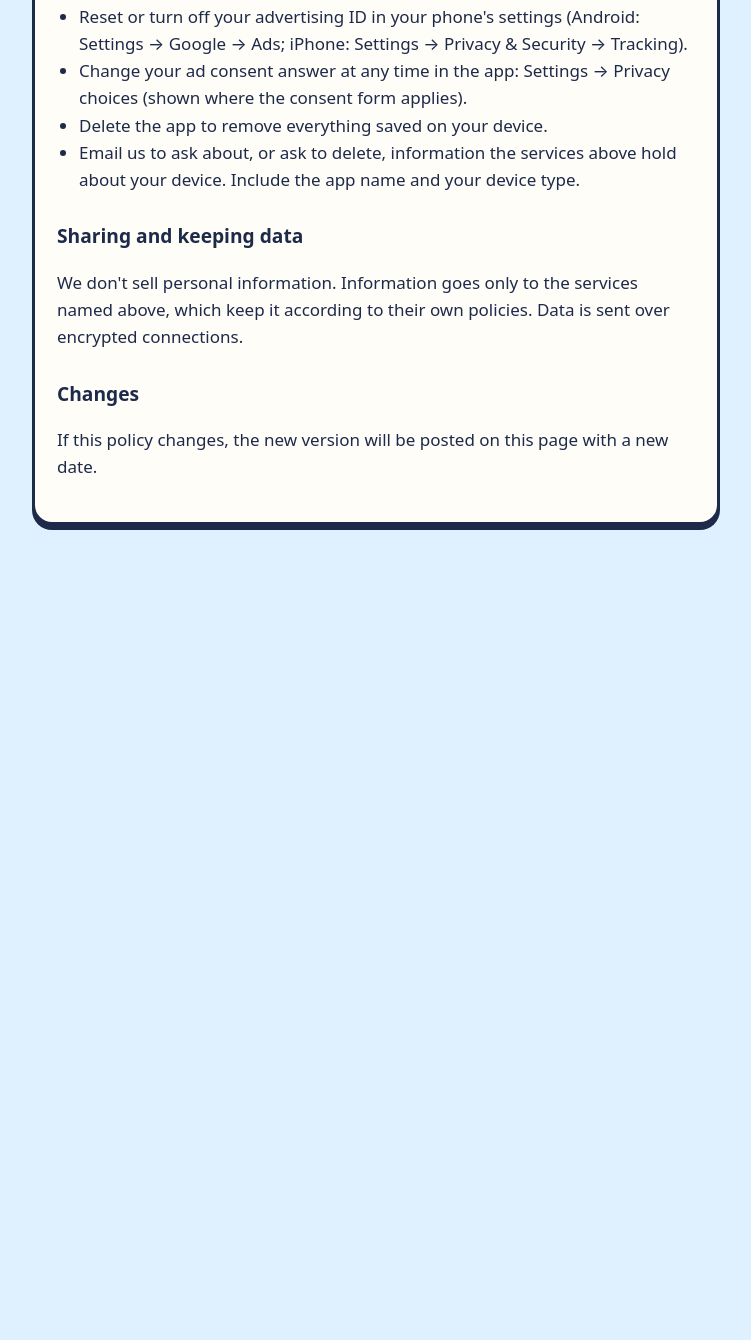
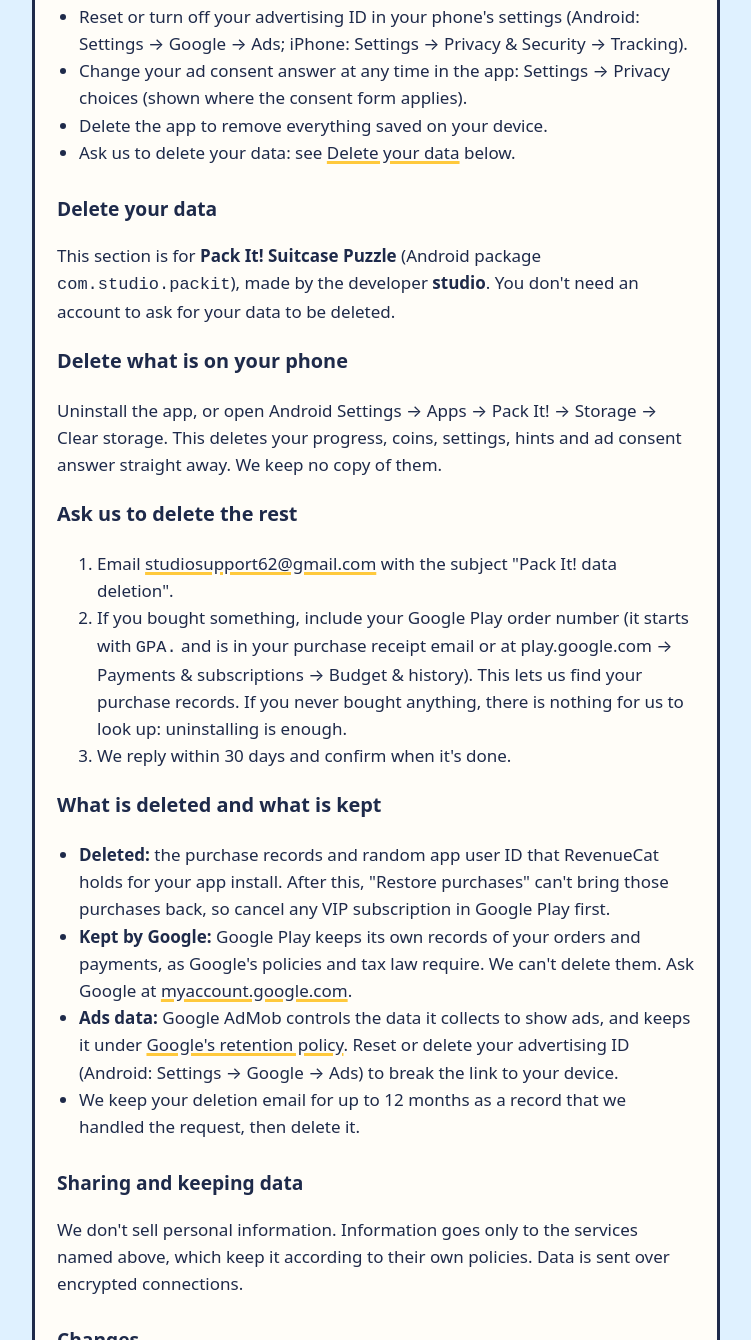
Before and after one commit to andrei492/studio-site, a plain HTML site: page pack-it/privacy.html in a window 1280 px wide. Shown: the part 1817-3157 px from the top of the page, without its empty margins (264-1015 px from the left). Before the commit the page ends 2426 px from the top, so only its background shows below. Drawn offline with Linux system fonts and the light colour scheme.

Commit message:
Pack It! privacy: Delete your data section (#delete-data)
Co-Authored-By: Claude Opus 5.5 <noreply@anthropic.com>
Claude-Session: https://claude.ai/code/session_014NuxiGah2SURM6LuvkwEjw

```diff
--- a/pack-it/privacy.html
+++ b/pack-it/privacy.html
@@ -52,7 +52,33 @@ believe a child has provided information, contact us and we will help remove it.
 <li>Reset or turn off your advertising ID in your phone's settings (Android: Settings → Google → Ads; iPhone: Settings → Privacy &amp; Security → Tracking).</li>
 <li>Change your ad consent answer at any time in the app: Settings → Privacy choices (shown where the consent form applies).</li>
 <li>Delete the app to remove everything saved on your device.</li>
-<li>Email us to ask about, or ask to delete, information the services above hold about your device. Include the app name and your device type.</li>
+<li>Ask us to delete your data: see <a href="#delete-data">Delete your data</a> below.</li>
+</ul>
+
+<h2 id="delete-data">Delete your data</h2>
+<p>This section is for <strong>Pack It! Suitcase Puzzle</strong> (Android package <code>com.studio.packit</code>), made by
+the developer <strong>studio</strong>. You don't need an account to ask for your data to be deleted.</p>
+<h3>Delete what is on your phone</h3>
+<p>Uninstall the app, or open Android Settings → Apps → Pack It! → Storage → Clear storage. This deletes your progress,
+coins, settings, hints and ad consent answer straight away. We keep no copy of them.</p>
+<h3>Ask us to delete the rest</h3>
+<ol>
+<li>Email <a href="mailto:studiosupport62@gmail.com?subject=Pack%20It!%20data%20deletion">studiosupport62@gmail.com</a> with the subject "Pack It! data deletion".</li>
+<li>If you bought something, include your Google Play order number (it starts with <code>GPA.</code> and is in your purchase
+receipt email or at play.google.com → Payments &amp; subscriptions → Budget &amp; history). This lets us find your purchase
+records. If you never bought anything, there is nothing for us to look up: uninstalling is enough.</li>
+<li>We reply within 30 days and confirm when it's done.</li>
+</ol>
+<h3>What is deleted and what is kept</h3>
+<ul>
+<li><strong>Deleted:</strong> the purchase records and random app user ID that RevenueCat holds for your app install. After this,
+"Restore purchases" can't bring those purchases back, so cancel any VIP subscription in Google Play first.</li>
+<li><strong>Kept by Google:</strong> Google Play keeps its own records of your orders and payments, as Google's policies and tax
+law require. We can't delete them. Ask Google at <a href="https://myaccount.google.com/delete-services-or-account">myaccount.google.com</a>.</li>
+<li><strong>Ads data:</strong> Google AdMob controls the data it collects to show ads, and keeps it under
+<a href="https://policies.google.com/technologies/retention">Google's retention policy</a>. Reset or delete your advertising ID
+(Android: Settings → Google → Ads) to break the link to your device.</li>
+<li>We keep your deletion email for up to 12 months as a record that we handled the request, then delete it.</li>
 </ul>
 
 <h2>Sharing and keeping data</h2>
```
